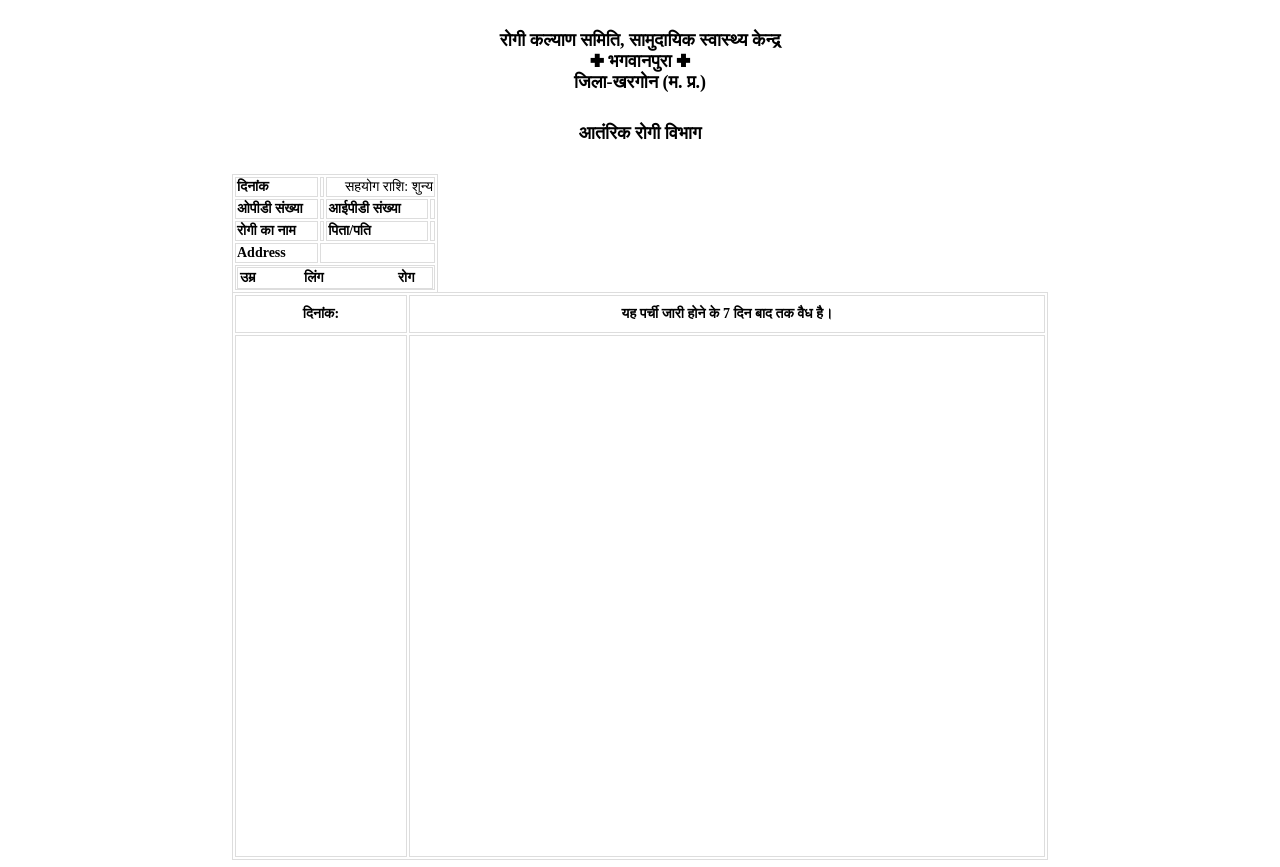
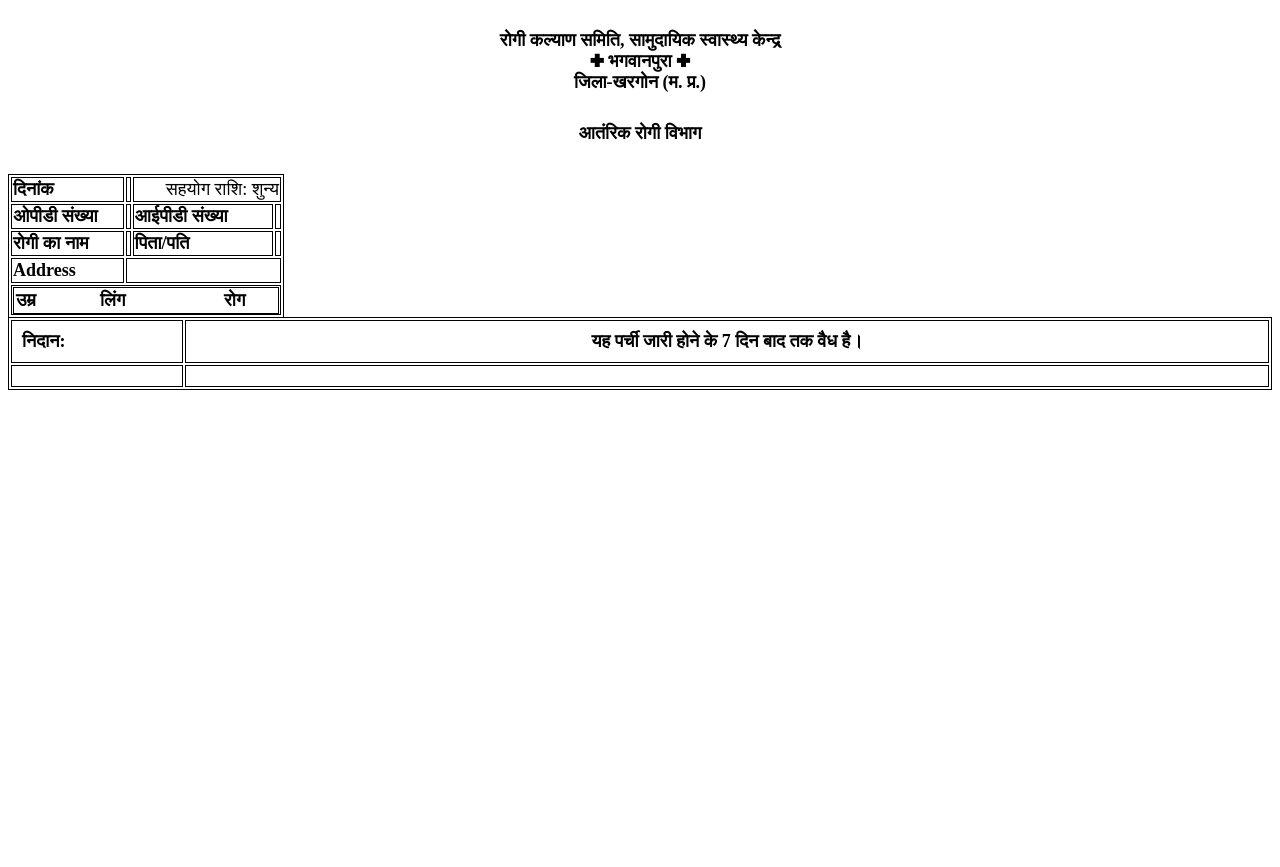
Before and after one commit to TheCoderJeet/HospitalApp, a CodeIgniter app: the page made by application/views/print_ipd.php in a window 1280 px wide. After the commit the page ends 390 px from the top, so only its background shows below. Run offline with CodeIgniter, Linux system fonts and the light colour scheme; data that the repository does not hold is empty.

Commit message:
Print updates

```diff
--- a/application/views/print_ipd.php
+++ b/application/views/print_ipd.php
@@ -13,16 +13,51 @@
             display: none;
             visibility: hidden;
         }
+
+        #print {
+            width: 100%;
+            height: 100%;
+            margin: auto;
+            position: fixed;
+            top: 0;
+            bottom: 0;
+            left: 0;
+            right: 0;
+        }
+
+        .head {
+            height: 80px;
+        }
+    }
+
+    .head {
+        font-weight: bold;
     }
 
     #print {
-        max-width: 8.5in;
+        max-width: 100%;
+        width: 100%;
+        height: 100%;
         margin: auto;
+        border-bottom: solid 1px #000;
+    }
+
+    #details,
+    #details table {
+        height: 100%;
     }
 
     body div.bg-success {
         display: none;
         visibility: hidden;
+    }
+
+    #print h2 {
+        text-align: center;
+    }
+
+    #print .table table {
+        width: 100%
     }
 
     #print .table table td {
@@ -42,10 +77,10 @@
     table,
     table th,
     table td {
-        border-color: #ddd;
+        border-color: #000 !important;
         border-width: 0.7px;
         border-style: solid;
-        font-size: 14px;
+        font-size: 18px;
     }
 
     p {
@@ -96,11 +131,11 @@
                 <td colspan="4">
                     <table class="border-0">
                         <tr>
-                            <td width="30"><strong>उम्र</strong></td>
-                            <td width="30"><?php echo $age ?></td>
-                            <td width="40"><strong>लिंग</strong></td>
-                            <td width="50"><?php echo $gender ?></td>
-                            <td width="30"><strong>रोग</strong></td>
+                            <td width="40"><strong>उम्र</strong></td>
+                            <td width="40"><?php echo $age ?></td>
+                            <td width="50"><strong>लिंग</strong></td>
+                            <td width="70"><?php echo $gender ?></td>
+                            <td width="50"><strong>रोग</strong></td>
                             <td><?php echo $disease ?></td>
                         </tr>
                     </table>
@@ -108,16 +143,16 @@
             </tr>
         </table>
         <div id="details">
-            <table cellpadding="10" width="100%">
-                <thead>
-                    <th>दिनांक:</th>
-                    <th colspan="4">
+            <table cellpadding="10" width="100%" height="100%">
+                <tr>
+                    <td class="head">निदान:</td>
+                    <td class="head" colspan="4">
                         <p>यह पर्ची जारी होने के 7 दिन बाद तक वैध है।</p>
-                    </th>
-                </thead>
+                    </td>
+                </tr>
                 <tr>
                     <td width="150"></td>
-                    <td colspan="4" height="500" valign="top">
+                    <td colspan="4" valign="top">
 
                     </td>
                 </tr>
```
Also changed, not shown: application/views/print-mlc.php (+42 -15 lines), application/views/print.php (+42 -15 lines), 1 other file.
